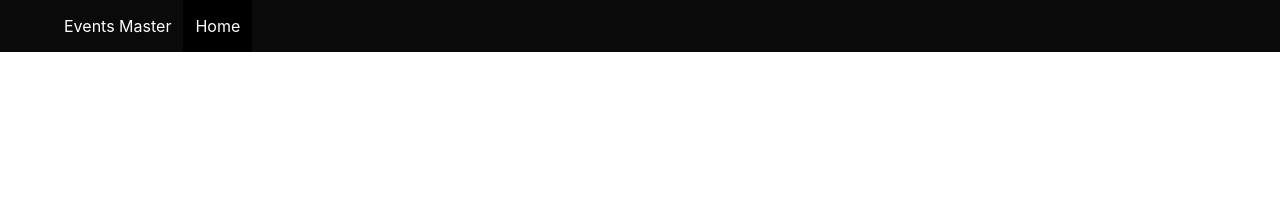
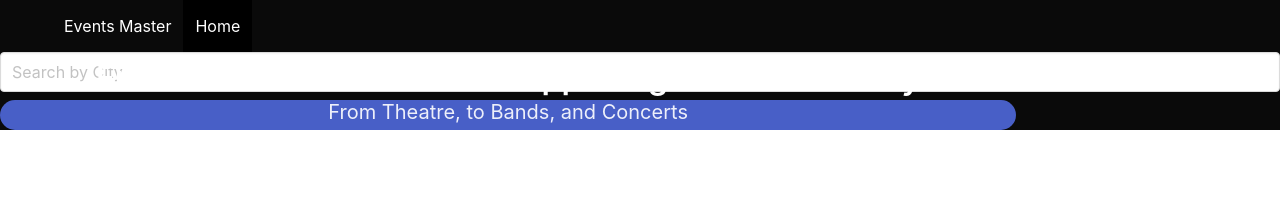
Before and after one commit to nt14/EventsMaster, a plain HTML site: page Index.html in a window 1280 px wide. Drawn offline with nearby package versions, Linux system fonts and the light colour scheme.

Commit message:
Hero section with search bar and  button

```diff
--- a/Index.html
+++ b/Index.html
@@ -32,3 +32,29 @@
          </div>
        </nav>
      </div>
+    <div class="control">
+                       <input class="input is-outlined" type="text" id="locationInput" placeholder="Search by City">
+                       <br>
+                       <button class="button is-link is-rounded is-small mt-2" type="submit" id="submit">
+               <!--Hero section with search bar and search button-->
+
+     <div id="hero">
+         <div class="hero-body mt-0">
+      <div class="container is-fluid has-text-centered mt-10">
+               <p class="title">
+                Find Out What Events Are Happening Near You Today
+               </p>
+               <p class="subtitle">
+                   From Theatre, to Bands, and Concerts
+                   </p>
+                   <div class="field has-addons">
+                     <div class="container text-left mt-1 d-inline-block">
+                                Search
+                       </button>
+                     </div>
+                   </div>
+                     </div>
+              </div>
+             </div>
+     </div>
+   </section>
```
